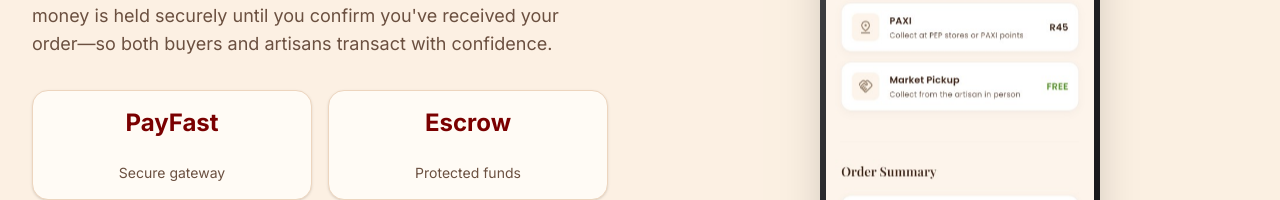
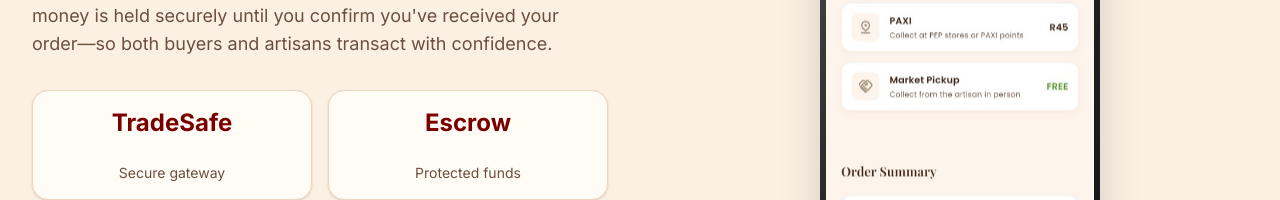
Before and after one commit to DatGuyMangoes27/Artisanal-Lane, a Next.js app in the folder landing/: page / in a window 1280 px wide. Shown: the part 4030-4230 px from the top of the page. Built offline with nearby package versions, Linux system fonts and the light colour scheme; a web font is replaced by a local one.

Commit message:
Replace PayFast with TradeSafe on landing page

```diff
--- a/landing/src/app/page.tsx
+++ b/landing/src/app/page.tsx
@@ -493,7 +493,7 @@ function TrustSection() {
 
             <div className="grid grid-cols-2 gap-4 mb-8">
               {[
-                { value: "PayFast", label: "Secure gateway" },
+                { value: "TradeSafe", label: "Secure gateway" },
                 { value: "Escrow", label: "Protected funds" },
                 { value: "4 options", label: "Shipping methods" },
                 { value: "14 days", label: "Buyer protection" },
@@ -639,7 +639,7 @@ function FAQSection() {
     {
       question: "How does the escrow payment system work?",
       answer:
-        "When you place an order, your payment is held securely via our escrow system powered by PayFast. The vendor is notified, ships your order, and once you confirm receipt, funds are released to the artisan. If you don't confirm within 14 days of delivery, funds are auto-released. Disputes can be raised any time before release.",
+        "When you place an order, your payment is held securely via our escrow system powered by TradeSafe. The artisan is notified, ships your order, and once you confirm receipt, funds are released to the artisan. If you don't confirm within 14 days of delivery, funds are auto-released. Disputes can be raised any time before release.",
     },
     {
       question: "How can I become an artisan on Artisan Lane?",
```
